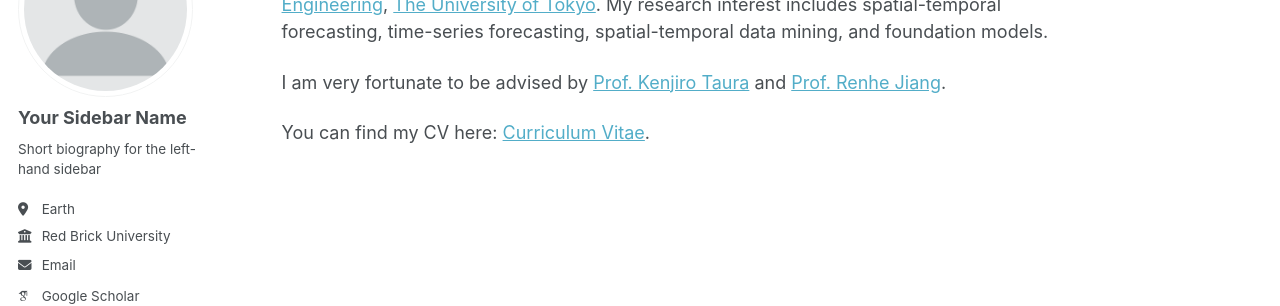
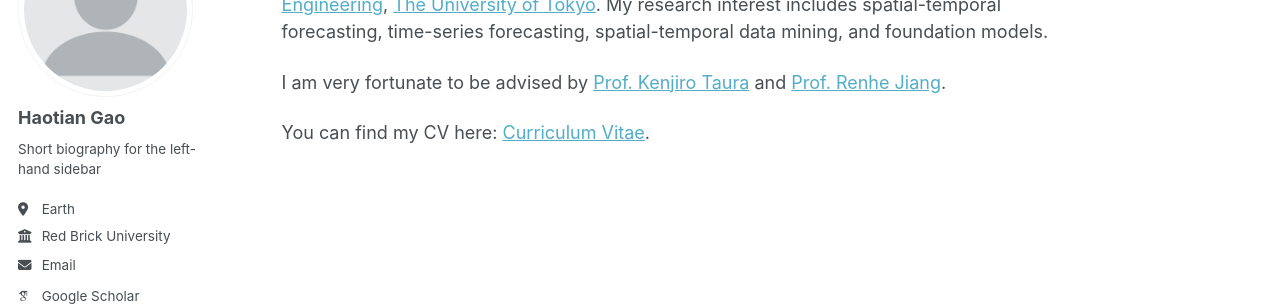
Before and after one commit to Jimmy-7664/jimmygao.github.io, a Jekyll site: the page built from _pages/about.md, in a window 1280 px wide. Shown: the part 177-483 px from the top of the page. Built offline with Jekyll 4.4.1, drawn with Linux system fonts in a browser that asks for light colours; some web fonts are replaced; part of the change alters nothing that is shown.

Commit message:
Update _config.yml

```diff
--- a/_config.yml
+++ b/_config.yml
@@ -23,7 +23,7 @@ repository               : "academicpages/academicpages.github.io"
 author:
   # Biographic information
   avatar           : "profile.png"
-  name             : "Your Sidebar Name"
+  name             : "Haotian Gao"
   pronouns         : # example: "she/her"
   bio              : "Short biography for the left-hand sidebar"
   location         : "Earth"
@@ -34,9 +34,9 @@ author:
   # Academic websites
   academia         : # URL
   arxiv            : # URL - Update with the correct link to your profile
-  googlescholar    : "https://scholar.google.com/citations?user=PS_CX0AAAAAJ"
+  googlescholar    : "https://scholar.google.com/citations?view_op=list_works&hl=en&user=J0ku0GcAAAAJ"
   impactstory      : # URL
-  orcid            : "http://orcid.org/yourorcidurl"
+  orcid            : "https://orcid.org/0009-0002-3648-0168"
   semantic         : # URL
   pubmed           : "https://www.ncbi.nlm.nih.gov/pubmed/?term=john+snow"
   researchgate     : # URL
```
